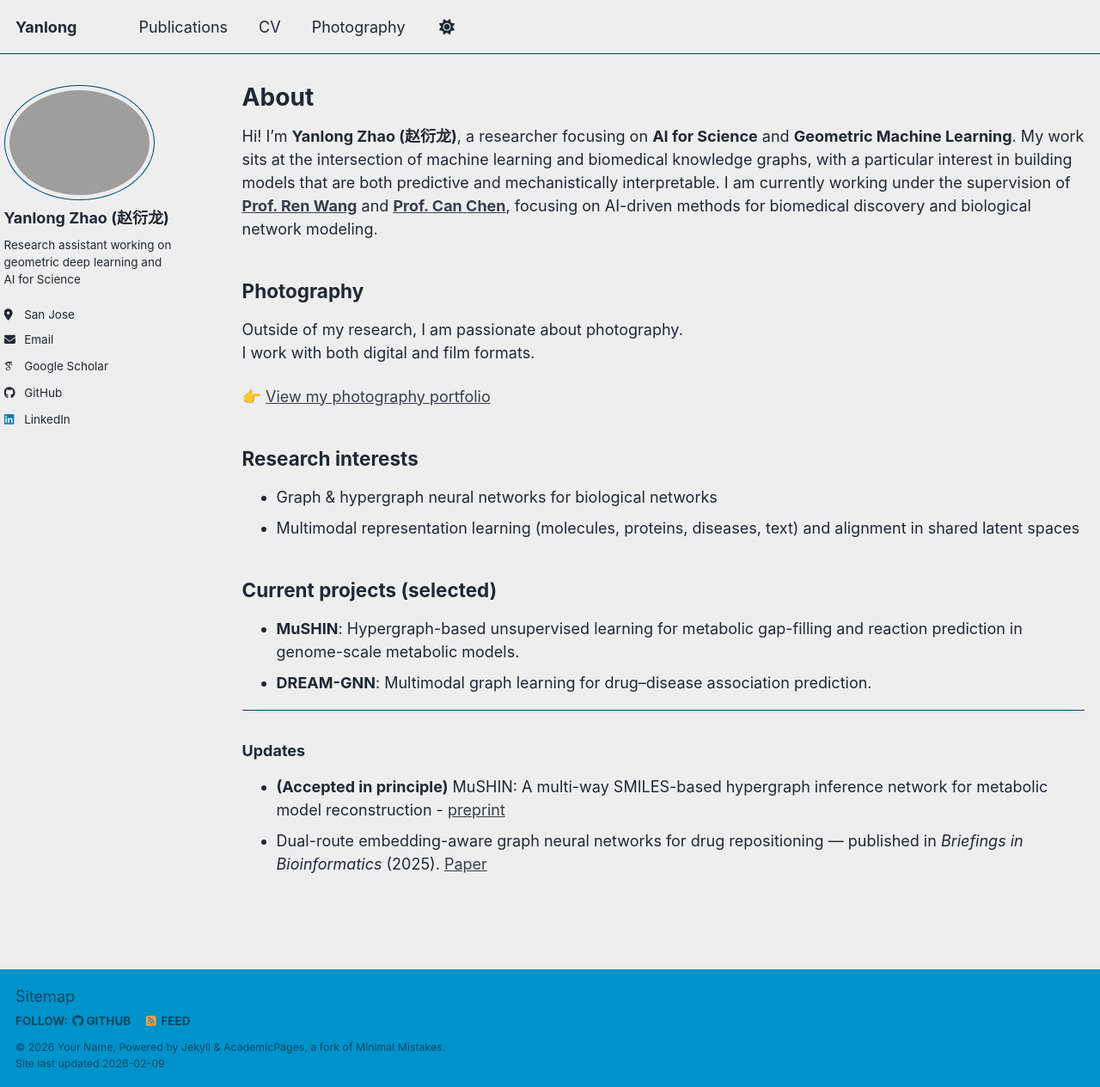
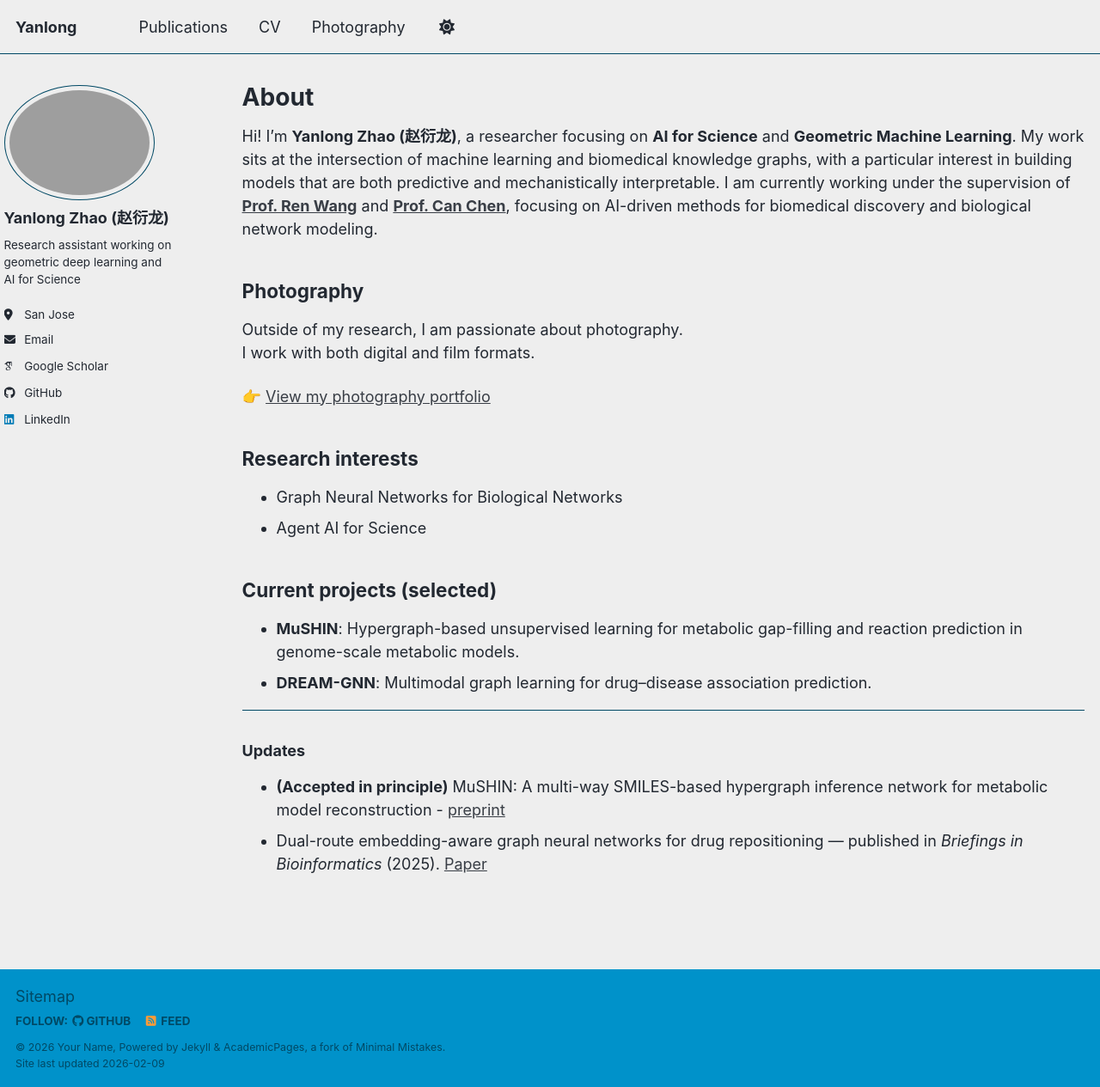
Before and after one commit to Ryan-Yanlong/Ryan-Yanlong, a Jekyll site: the page built from _pages/about.md, in a window 1280 px wide and 1265 px high. Shown: the whole window at 86% size. Built offline with Jekyll 4.4.1, drawn with Linux system fonts in a browser that asks for light colours; some web fonts are replaced; a script bundle is joined from its source files by our own code; library files that are not in the unit come from our copies.

Commit message:
Revise research interests in about.md
Updated research interests to include Agent AI for Science.

```diff
--- a/_pages/about.md
+++ b/_pages/about.md
@@ -18,8 +18,8 @@ I work with both digital and film formats.
 👉 [View my photography portfolio](/photography/)
 
 ## Research interests
-- Graph & hypergraph neural networks for biological networks
-- Multimodal representation learning (molecules, proteins, diseases, text) and alignment in shared latent spaces
+- Graph Neural Networks for Biological Networks
+- Agent AI for Science
 
 
 ## Current projects (selected)
```
